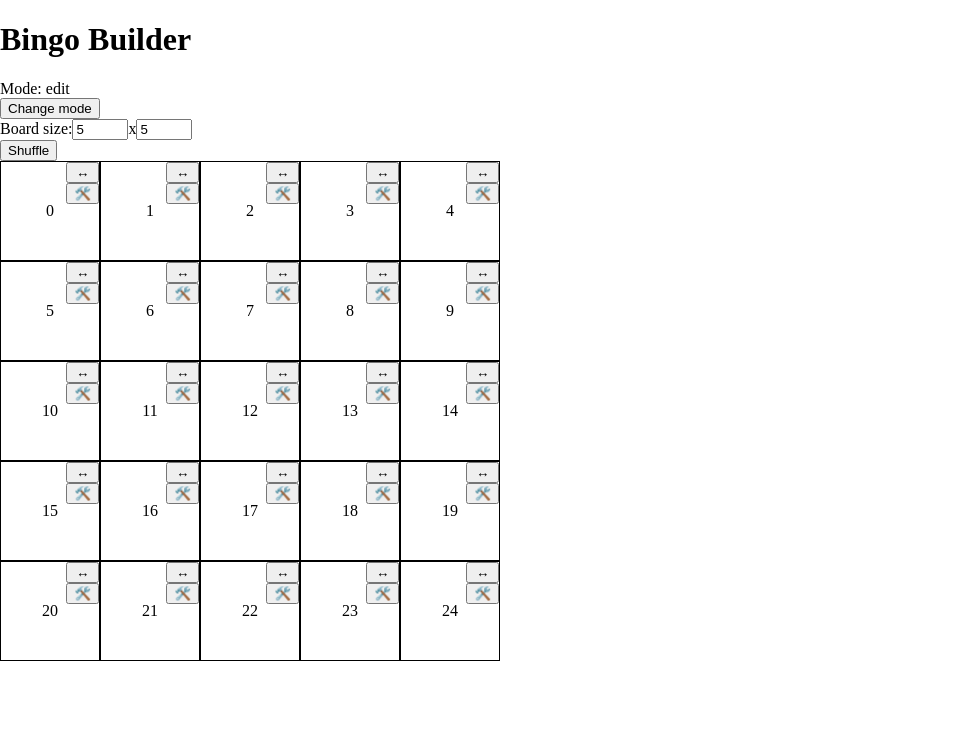
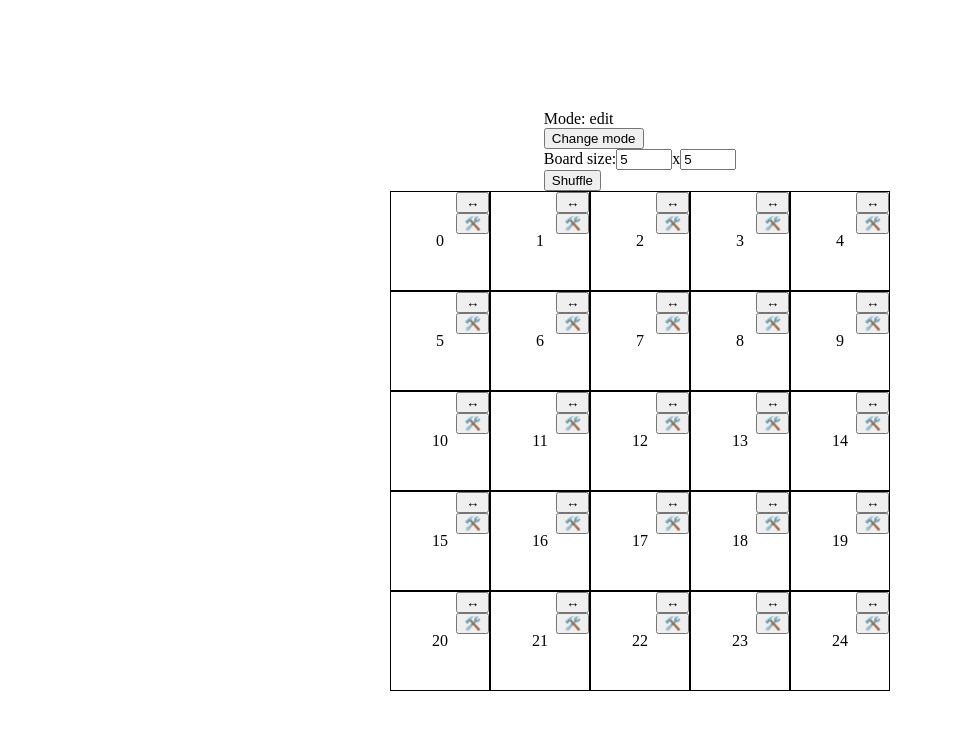
Before and after one commit to cheetamaru/bingo-builder, a Next.js app: page / in a window 1280 px wide. Shown: the top 730 px of the page, without its empty margins (0-953 px from the left). Built offline with nearby package versions, Linux system fonts and the light colour scheme.

Commit message:
chore: change layout a little

```diff
--- a/src/components/BingoField.tsx
+++ b/src/components/BingoField.tsx
@@ -247,6 +247,8 @@
     }
 
     return <>
+        <div className={styles.container}>
+            <div>
                 <div>
                     <BingoFieldModeBlock
                         fieldMode={fieldMode}
@@ -256,8 +258,10 @@
                 <div>
                     {getSettings()}
                 </div>
+            </div>
             <div className={styles["bingo-field"]}>
                 {getBlocks()}
             </div>
+        </div>
     </>
 }
--- a/src/pages/index.tsx
+++ b/src/pages/index.tsx
@@ -12,7 +12,6 @@
         <link rel="icon" href="/favicon.ico" />
       </Head>
       <main>
-        <h1>Bingo Builder</h1>
         <BingoField />
       </main>
     </>
--- a/src/styles/BingoField.module.css
+++ b/src/styles/BingoField.module.css
@@ -1,5 +1,13 @@
 .bingo-field {
     display: block;
+}
+
+.container {
+    display: flex;
+    flex-direction: column;
+    align-items: center;
+    justify-content: center;
+    height: 100vh;
 }
 
 .bingo-field__row {
```
Lines whose indentation alone changed are shown as unchanged.
